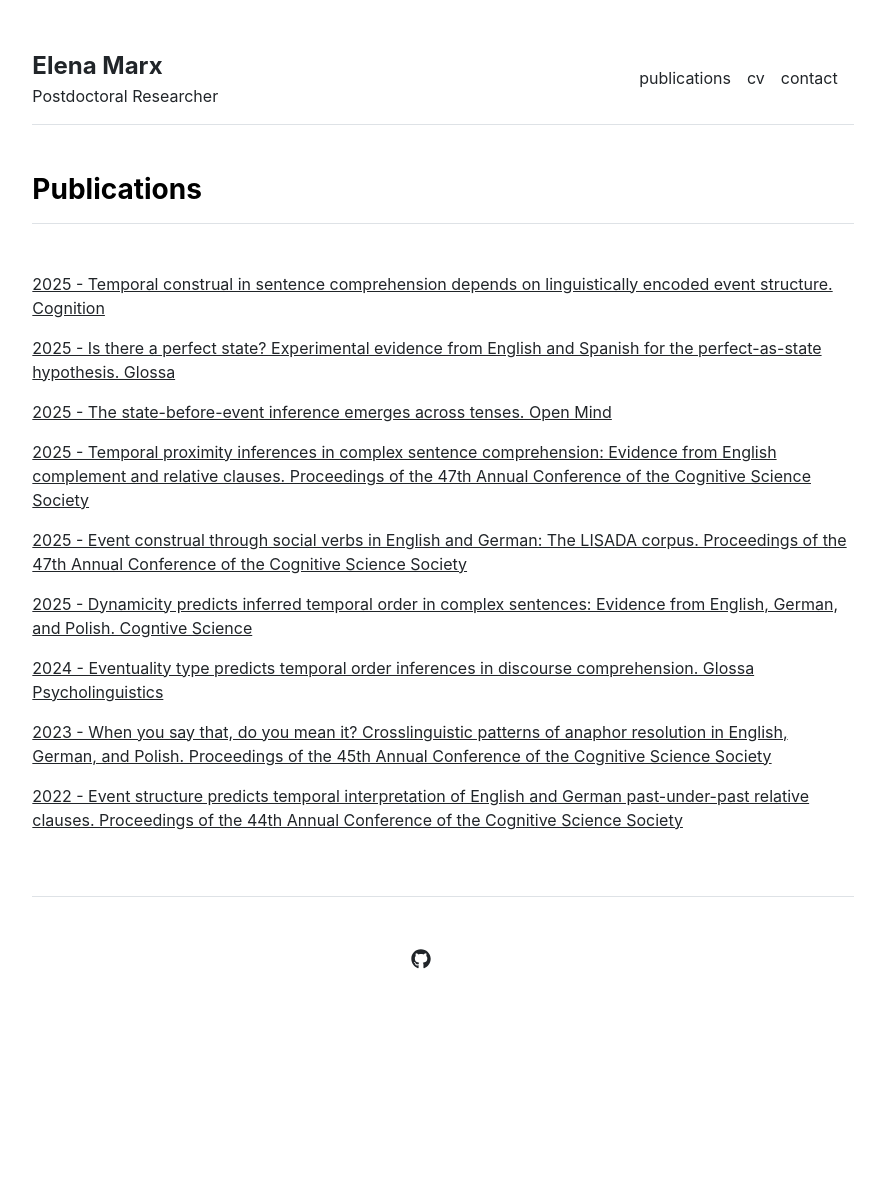
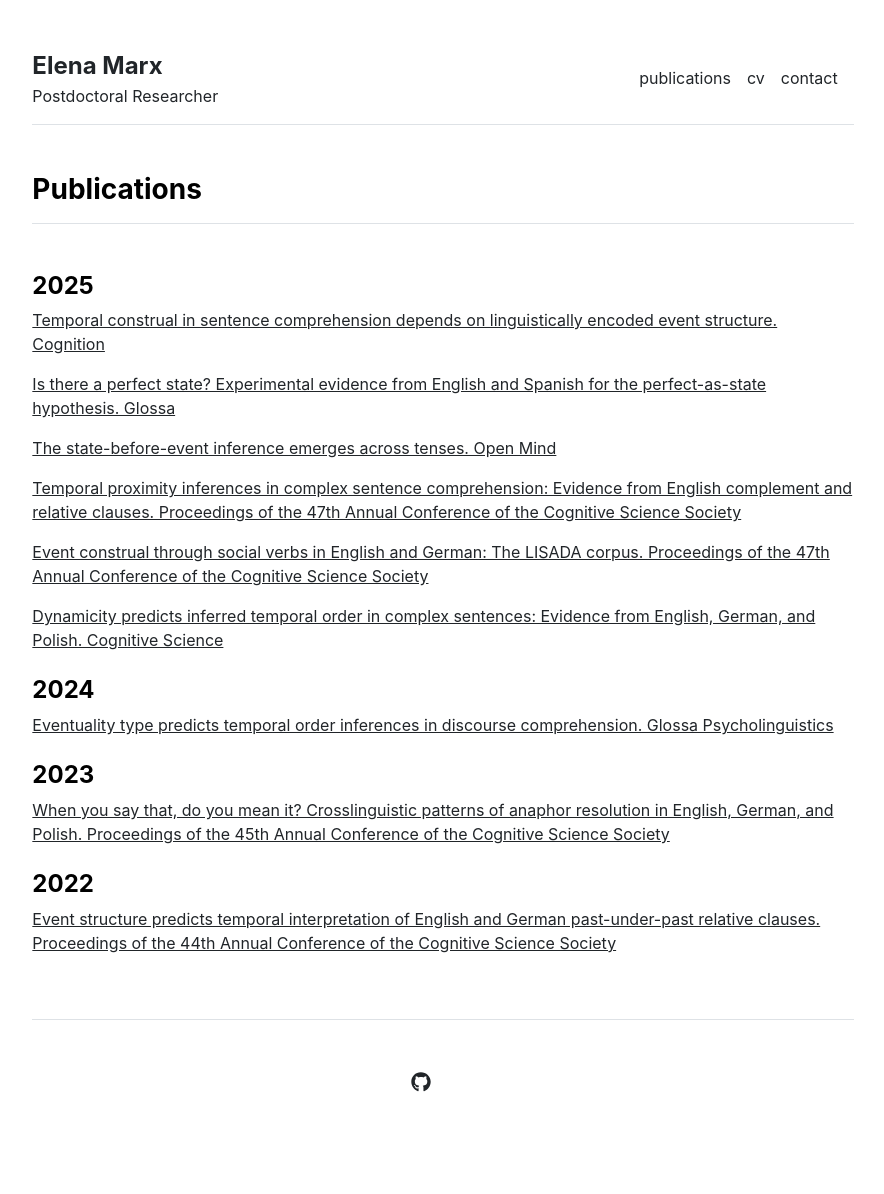
Before and after one commit to elena-marx/elena-marx.github.io, a Jekyll site: the page built from publications.md, in a window 1280 px wide. Shown: the whole page, without its empty margins (197-1081 px from the left). Built offline with Jekyll 4.4.1, drawn with Linux system fonts in a browser that asks for light colours; before the commit the page ends 1071 px from its top, so only the background shows below that.

Commit message:
Added Publication years

```diff
--- a/_data/publications.yml
+++ b/_data/publications.yml
@@ -4,24 +4,35 @@
 #- {name: 'Shock interactions, turbulence and the origin of the stellar mass spectrum. Ralph E. Pudritz and N. K.-R. Kevlahan', url: 'http://ms.mcmaster.ca/kevla/pdf/articles/PhilTransRSoc_2013.pdf'}
 #- {name: 'Low shear diffusion central schemes for particle methods. Jonathan Panuelos, James Wadsley, Nicholas Kevlahan', url: 'http://ms.mcmaster.ca/kevla/pdf/articles/jcp_v414.pdf'}
 
-index:
-  - name: "2025 - Temporal construal in sentence comprehension depends on linguistically encoded event structure. Cognition"
+2025:
+  - name: "Temporal construal in sentence comprehension depends on linguistically encoded event structure. Cognition"
     url: "/publications/2025_cognition.pdf"
-  - name: "2025 - Is there a perfect state? Experimental evidence from English and Spanish for the perfect-as-state hypothesis. Glossa"
+
+  - name: "Is there a perfect state? Experimental evidence from English and Spanish for the perfect-as-state hypothesis. Glossa"
     url: "https://www.glossa-journal.org/article/id/18901/"
-  - name: "2025 - The state-before-event inference emerges across tenses. Open Mind"
+
+  - name: "The state-before-event inference emerges across tenses. Open Mind"
     url: "https://doi.org/10.1162/opmi_a_00207"
-  - name: "2025 - Temporal proximity inferences in complex sentence comprehension: Evidence from English complement and relative clauses. Proceedings of the 47th Annual Conference of the Cognitive Science Society"
+
+  - name: "Temporal proximity inferences in complex sentence comprehension: Evidence from English complement and relative clauses. Proceedings of the 47th Annual Conference of the Cognitive Science Society"
     url: "https://escholarship.org/uc/item/7s98p5c4"
-  - name: "2025 - Event construal through social verbs in English and German: The LISADA corpus. Proceedings of the 47th Annual Conference of the Cognitive Science Society"
+
+  - name: "Event construal through social verbs in English and German: The LISADA corpus. Proceedings of the 47th Annual Conference of the Cognitive Science Society"
     url: "https://escholarship.org/uc/item/8dq4s0v3"
-  - name: "2025 - Dynamicity predicts inferred temporal order in complex sentences: Evidence from English, German, and Polish. Cogntive Science"
+
+  - name: "Dynamicity predicts inferred temporal order in complex sentences: Evidence from English, German, and Polish. Cognitive Science"
     url: "https://doi.org/10.1111/cogs.70038"
-  - name: "2024 - Eventuality type predicts temporal order inferences in discourse comprehension. Glossa Psycholinguistics"
+
+2024:
+  - name: "Eventuality type predicts temporal order inferences in discourse comprehension. Glossa Psycholinguistics"
     url: "https://doi.org/10.5070/G60116579"
-  - name: "2023 - When you say that, do you mean it? Crosslinguistic patterns of anaphor resolution in English, German, and Polish. Proceedings of the 45th Annual Conference of the Cognitive Science Society"
+
+2023:
+  - name: "When you say that, do you mean it? Crosslinguistic patterns of anaphor resolution in English, German, and Polish. Proceedings of the 45th Annual Conference of the Cognitive Science Society"
     url: "https://escholarship.org/uc/item/64m534qg"
-  - name: "2022 - Event structure predicts temporal interpretation of English and German past-under-past relative clauses. Proceedings of the 44th Annual Conference of the Cognitive Science Society"
+
+2022:
+  - name: "Event structure predicts temporal interpretation of English and German past-under-past relative clauses. Proceedings of the 44th Annual Conference of the Cognitive Science Society"
     url: "https://escholarship.org/uc/item/5z61175d"
 
 #- {name: 'Shock interactions, turbulence and the origin of the stellar mass spectrum. Ralph E. Pudritz and N. K.-R. Kevlahan', url: 'http://ms.mcmaster.ca/kevla/pdf/articles/PhilTransRSoc_2013.pdf'}
--- a/_includes/publications.html
+++ b/_includes/publications.html
@@ -6,8 +6,13 @@
         <p><a href="{{ item.url }}">{{ item.name }}</a></p>
       {% endfor %}
     {% else %}
-      {% for item in site.data.publications.index %}
-        <p><a href="{{ item.url }}">{{ item.name }}</a></p>
+      {% for year in site.data.publications %}
+        <h4 class="fw-bold mt-4">{{ year[0] }}</h4>
+        {% for paper in year[1] %}
+          <p>
+            <a href="{{ paper.url }}">{{ paper.name }}</a>
+          </p>
+        {% endfor %}
       {% endfor %}
     {% endif %}
   </div>
```
